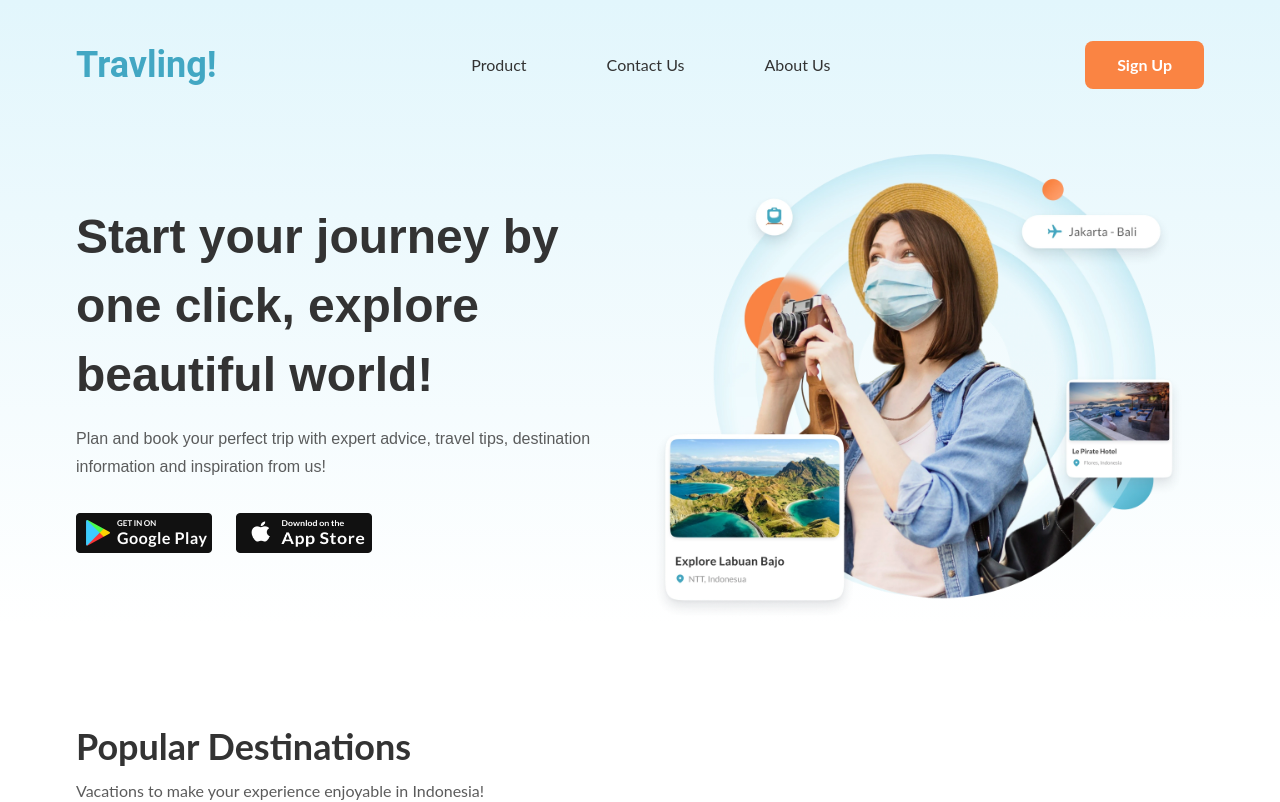
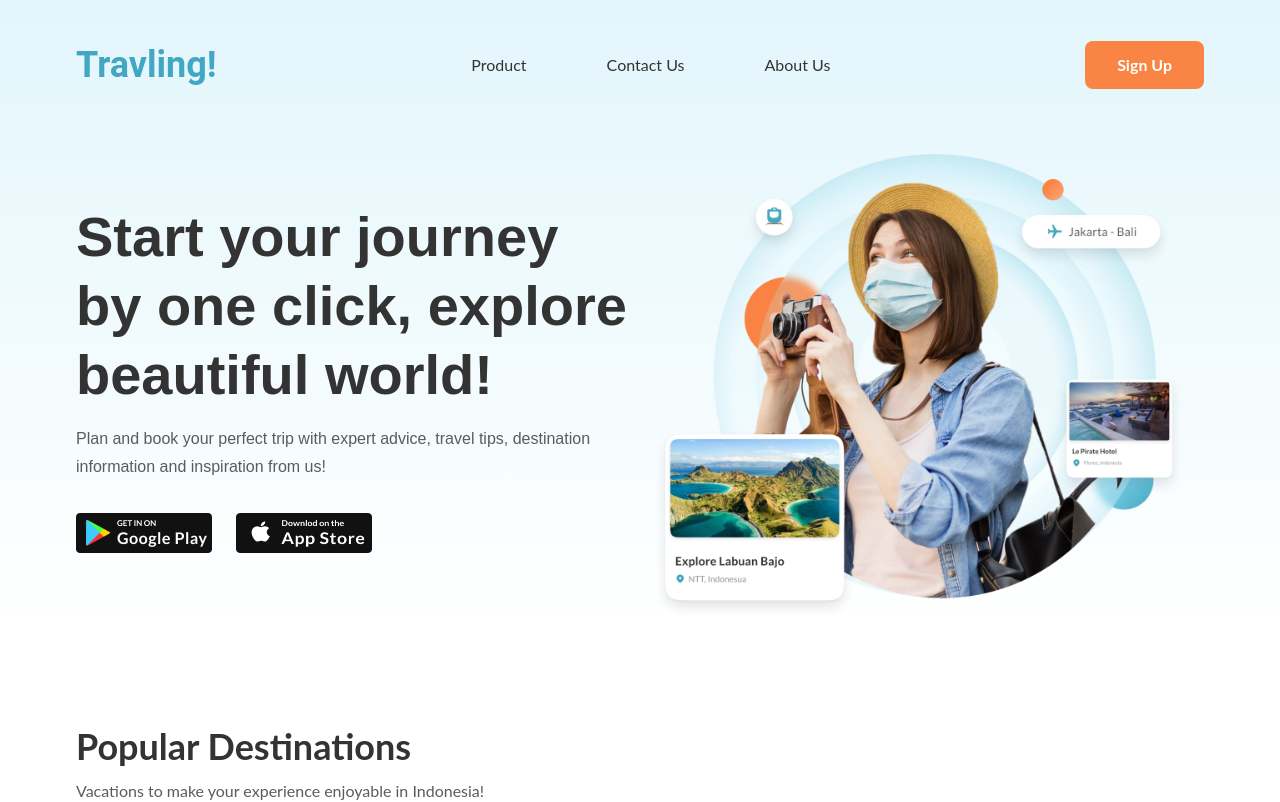
Before and after one commit to Deepakverma-556/travling, a React (Create React App) app: page / in a window 1280 px wide. Shown: the top 802 px of the page. Built offline with nearby package versions, Linux system fonts and the light colour scheme.

Commit message:
font size change

```diff
--- a/src/components/Header.jsx
+++ b/src/components/Header.jsx
@@ -6,7 +6,7 @@ import hero from "../assets/images/hero-img.webp";
 const Header = () => {
   const [open, setOpen] = useState(false);
   return (
-    <section className="flex items-center pt-10 max-md:pt-6 max-sm:pt-3 max-md:pb-5 max-sm:pb-12 flex-col bg-gradient-to-b from-[#E2F6FC] to-white bg-opacity-80">
+    <section className="flex items-center pt-10 max-md:pt-6 max-sm:pt-3 max-md:pb-5 max-sm:pb-12 flex-col bg-gradient-to-b from-[#E2F6FC] to-white">
       <div className="max-w-6xl mx-auto px-3 pb-5 w-full">
         <div className="w-full flex items-center justify-between">
           <a
@@ -98,7 +98,7 @@ const Header = () => {
         <div className="flex flex-wrap -mx-3 items-center">
           <div className="w-full lg:w-1/2 px-3">
             <div>
-              <h2 className="ff-poppins font-bold text-5xl leading-2xl text-darkgrey max-lg:leading-tight max-sm:leading-10 max-sm:text-4xl">
+              <h2 className="ff-poppins font-bold text-text-xxl leading-2xl text-darkgrey max-lg:leading-tight max-sm:leading-10 max-md:text-5xl max-sm:text-4xl">
                 Start your journey by one click, explore beautiful world!
               </h2>
               <p className="ff-poppins text-base leading-7 text-darkgrey text-opacity-80 pt-4 pb-8">
--- a/tailwind.config.js
+++ b/tailwind.config.js
@@ -8,7 +8,7 @@ module.exports = {
       fontSize: {
         'text-2xsm': '10px',
         'text-xsm': '12px',
-        'text-5xl': '56px',
+        'text-xxl': '56px',
       },
       colors: {
         darkgrey:'#333333',
```
